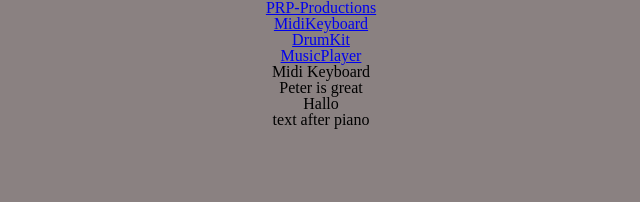
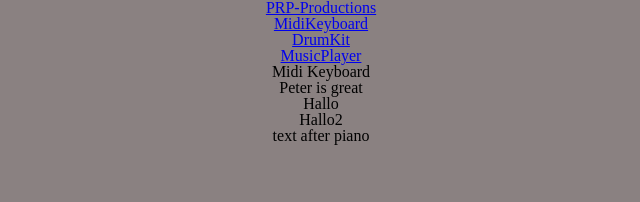
Before and after one commit to prp-productions/prp-productions, a React (Create React App) app: page /midiKeyboard in a window 1280 px wide. Shown: the top 202 px of the page, without its empty margins (319-959 px from the left). Built offline with nearby package versions, Linux system fonts and the light colour scheme.

Commit message:
useRef works

```diff
--- a/src/components/Piano.js
+++ b/src/components/Piano.js
@@ -1,7 +1,16 @@
+import { useRef, useEffect } from 'react';
+
 export const Piano = () => {
+	const pianoElem = useRef(null);
+
+	useEffect(() => {
+		pianoElem.current.innerHTML = 'Hallo2'
+	})
+
 	return(
 		<div>
 			<h1>Hallo</h1>
+			<div ref={pianoElem}></div>
 		</div>
 	)
 }
```
Also changed, not shown: src/components/PianoBackUp.txt.
